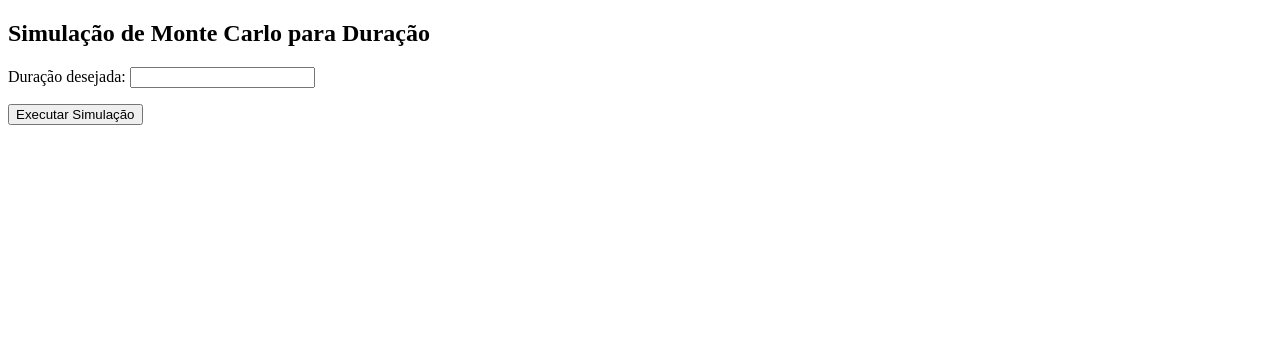
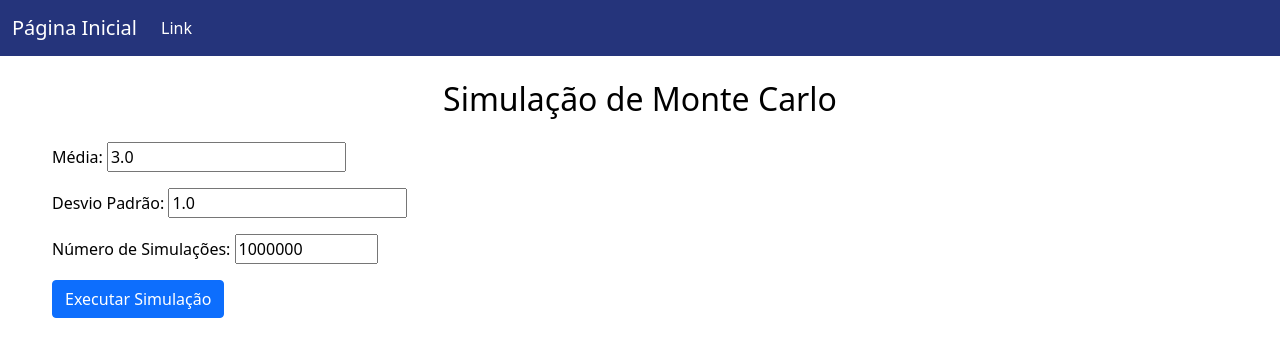
Before and after one commit to enzorooschqueiroz/Autentica-o, a Django app: page /simulacao/ in a window 1280 px wide. Shown: the top 357 px of the page. Run offline with Django 5.2, Linux system fonts and the light colour scheme.

Commit message:
mais bonito

```diff
--- a/Autenticação/usuarios/forms.py
+++ b/Autenticação/usuarios/forms.py
@@ -1,4 +1,6 @@
 from django import forms
 
-class DuracaoForm(forms.Form):
-    duracao = forms.FloatField(label='Duração desejada', min_value=0.1, max_value=20.0)
+class SimulacaoForm(forms.Form):
+    media = forms.FloatField(label='Média', initial=3.0, min_value=0.1, max_value=10.0)
+    desvio_padrao = forms.FloatField(label='Desvio Padrão', initial=1.0, min_value=0.1, max_value=5.0)
+    numero_simulacoes = forms.IntegerField(label='Número de Simulações', initial=1000000, min_value=1000, max_value=10000000)
--- a/Autenticação/usuarios/templates/simulacao.html
+++ b/Autenticação/usuarios/templates/simulacao.html
@@ -1,26 +1,77 @@
-<!-- No seu monte_carlo.html -->
+<!-- simulacao.html -->
 <!DOCTYPE html>
-<html>
+<html lang="en">
 <head>
+    <meta charset="UTF-8">
+    <meta name="viewport" content="width=device-width, initial-scale=1.0">
     <title>Simulação de Monte Carlo</title>
+    <link href="https://cdn.jsdelivr.net/npm/bootstrap@5.0.2/dist/css/bootstrap.min.css" rel="stylesheet">
+    <style>
+        /* Estilos adicionais podem ser colocados aqui */
+        body {
+            background-color: #ffffff;
+            color: #000000;
+        }
+        .navbar {
+            background-color: #25347B;
+        }
+        .navbar-brand, .nav-link {
+            color: #ffffff !important;
+        }
+        .container {
+            max-width: 1200px; /* Aumentei a largura máxima do container para melhorar o layout */
+            margin-top: 20px;
+        }
+        form {
+            margin-bottom: 20px;
+        }
+        .plot-container {
+            text-align: center;
+        }
+        img.plot {
+            max-width: 100%;
+            height: auto;
+        }
+    </style>
 </head>
 <body>
-    <h2>Simulação de Monte Carlo para Duração</h2>
+    <!-- Navbar -->
+    <nav class="navbar navbar-expand-lg navbar-light">
+        <div class="container-fluid">
+            <a class="navbar-brand" href="#">Página Inicial</a>
+            <button class="navbar-toggler" type="button" data-bs-toggle="collapse" data-bs-target="#navbarSupportedContent" aria-controls="navbarSupportedContent" aria-expanded="false" aria-label="Toggle navigation">
+                <span class="navbar-toggler-icon"></span>
+            </button>
+            <div class="collapse navbar-collapse" id="navbarSupportedContent">
+                <ul class="navbar-nav me-auto mb-2 mb-lg-0">
+                    <li class="nav-item">
+                        <a class="nav-link" href="#">Link</a>
+                    </li>
+                    <!-- Adicione mais itens de menu conforme necessário -->
+                </ul>
+            </div>
+        </div>
+    </nav>
 
-    <form method="post">
-        {% csrf_token %}
-        {{ form.as_p }}
-        <button type="submit">Executar Simulação</button>
-    </form>
+    <!-- Conteúdo principal -->
+    <div class="container">
+        <h2 class="text-center my-4">Simulação de Monte Carlo</h2>
 
-    {% if plot_url %}
-    <div>
-        <h3>Resultado da Simulação</h3>
-        <img src="{{ plot_url }}" alt="Gráfico da simulação">
-        <br><br>
+        <form method="post">
+            {% csrf_token %}
+            {{ form.as_p }}
+            <button type="submit" class="btn btn-primary">Executar Simulação</button>
+        </form>
 
+        {% if plot_url %}
+        <div class="plot-container">
+            <h3 class="text-center mt-4">Resultado da Simulação</h3>
+            <img src="{{ plot_url }}" class="plot img-fluid" alt="Gráfico da simulação">
+        </div>
+        {% endif %}
     </div>
-    {% endif %}
 
+    <!-- Scripts do Bootstrap -->
+    <script src="https://cdn.jsdelivr.net/npm/bootstrap@5.0.2/dist/js/bootstrap.bundle.min.js" integrity="sha384-MrcW6ZMFYlzcLA8Nl+NtUVF0sA7MsXsP1UyJoMp4YLEuNSfAP+JcXn/tWtIaxVXM" crossorigin="anonymous"></script>
 </body>
 </html>
--- a/Autenticação/usuarios/views.py
+++ b/Autenticação/usuarios/views.py
@@ -10,7 +10,7 @@ import numpy as np
 import matplotlib.pyplot as plt
 from io import BytesIO
 import base64
-from .forms import DuracaoForm
+from .forms import SimulacaoForm
 
 def cadastro (request):
     if request.method == "GET":
@@ -63,23 +63,22 @@ def logout_view(request):
 
 def simulacao_view(request):
     if request.method == 'POST':
-        form = DuracaoForm(request.POST)
+        form = SimulacaoForm(request.POST)
         if form.is_valid():
-            duracao_desejada = form.cleaned_data['duracao']
+            media = form.cleaned_data['media']
+            desvio_padrao = form.cleaned_data['desvio_padrao']
+            numero_simulacoes = form.cleaned_data['numero_simulacoes']
 
             # Simulação de Monte Carlo
-            sims = 10000000
-            A = np.random.uniform(1, 5, sims)
-            B = np.random.uniform(2, 6, sims)
-            duracao = A + B
+            distribuicao = np.random.normal(media, desvio_padrao, numero_simulacoes)
 
             # Criando o histograma
             plt.figure(figsize=(11, 5.5))
-            plt.hist(duracao, density=True, bins=50)
-            plt.axvline(duracao_desejada, color='r', linestyle='dashed', linewidth=1)
-            plt.xlabel('Duração')
+            plt.hist(distribuicao, bins=50, density=True, alpha=0.75)
+            plt.axvline(np.mean(distribuicao), color='r', linestyle='dashed', linewidth=1)
+            plt.xlabel('Valores')
             plt.ylabel('Densidade')
-            plt.title('Simulação de Monte Carlo para Duração')
+            plt.title('Simulação de Monte Carlo')
             plt.grid(True)
 
             # Convertendo o gráfico para imagem base64 para ser exibido no template
@@ -92,9 +91,13 @@ def simulacao_view(request):
             # Limpar a figura para evitar sobrecarga de memória
             plt.clf()
 
+            # Renderizar o template com os dados do gráfico
             return render(request, 'simulacao.html', {'form': form, 'plot_url': plot_url})
+
     else:
-        form = DuracaoForm()
+        # Se o método for GET, simplesmente renderize o formulário
+        form = SimulacaoForm()
+
     return render(request, 'simulacao.html', {'form': form})
 
 def equipe_view(request):
```
